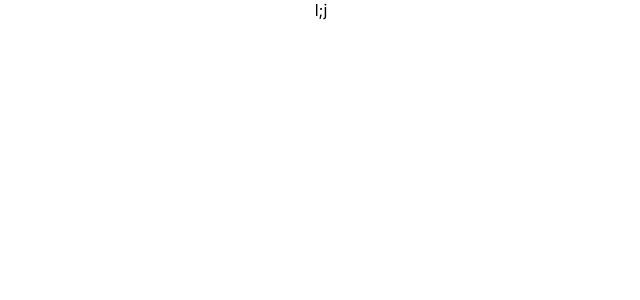
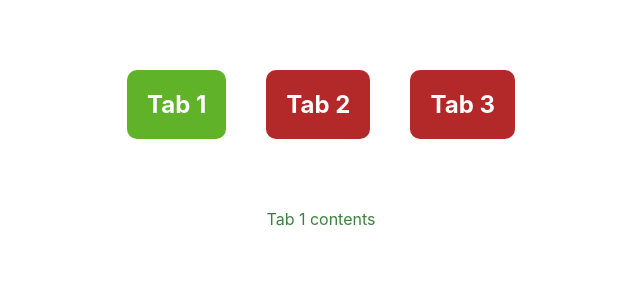
Before and after one commit to AdityaKumar-2501/React-Projects, a React (Vite) app: page / in a window 1280 px wide. Shown: the top 300 px of the page, without its empty margins (319-959 px from the left). Built offline with nearby package versions, Linux system fonts and the light colour scheme.

Commit message:
Custom Tabs Done

```diff
--- a/src/App.jsx
+++ b/src/App.jsx
@@ -9,6 +9,7 @@ import menus from "./components/tree-view/data";
 import QRcodeGenerator from "./components/qr-code";
 import LightDarkMode from "./components/light-dark-mode";
 import ScrollIndicator from "./components/scroll-indicator";
+import CustomTabs from "./components/custom-tabs/tabs-test";
 
 function App() {
     return (
@@ -38,7 +39,10 @@ function App() {
             {/* <LightDarkMode /> */}
 
             {/* Scroll Indicator */}
-            <ScrollIndicator url={"https://dummyjson.com/products?limit=100"} />
+            {/* <ScrollIndicator url={"https://dummyjson.com/products?limit=100"} /> */}
+
+            {/* Custom tabs */}
+            <CustomTabs />
         </div>
     );
 }
--- /dev/null
+++ b/src/components/custom-tabs/index.jsx
@@ -0,0 +1,27 @@
+import React, { useState } from "react";
+import "./styles.css";
+function Tabs({ tabs, onchange }) {
+    const [currentTabIndex, setCurrentTabIndex] = useState(0);
+
+    function handleClick(getIndex){
+        setCurrentTabIndex(getIndex);
+        onchange(getIndex);
+    }
+
+    return (
+        <div className="wrapper">
+            <div className="heading">
+                {tabs.map((tab, index) => (
+                    <h2 className={`${currentTabIndex === index ? "active" : "inactive"}`} onClick={() => handleClick(index)} key={tab.label}>
+                        {tab.label}
+                    </h2>
+                ))}
+            </div>
+            <div className="content">
+                {tabs[currentTabIndex] && tabs[currentTabIndex].content}
+            </div>
+        </div>
+    );
+}
+
+export default Tabs;
--- /dev/null
+++ b/src/components/custom-tabs/styles.css
@@ -0,0 +1,35 @@
+.wrapper {
+    display: flex;
+    justify-content: center;
+    align-items: center;
+    height: fit-content;
+    flex-direction: column;
+}
+
+.heading {
+    display: flex;
+    justify-content: center;
+    align-items: center;
+    gap: 40px;
+    padding: 50px 0;
+}
+
+.inactive {
+    background-color: #b32929;
+    padding: 20px;
+    border-radius: 10px;
+    color: #fff;
+    cursor: pointer;
+}
+
+.active {
+    background-color: #60b329;
+    padding: 20px;
+    border-radius: 10px;
+    color: #fff;
+    cursor: pointer;
+}
+
+.content {
+    color: rgb(60, 130, 60)
+}
--- /dev/null
+++ b/src/components/custom-tabs/tabs-test.jsx
@@ -0,0 +1,31 @@
+import React from "react";
+import Tabs from "./index.jsx";
+
+function RandomTab() {
+    return <h1>Some Random Tab</h1>;
+}
+
+function CustomTabs() {
+    const tabs = [
+        {
+            label: "Tab 1",
+            content: <div>Tab 1 contents</div>,
+        },
+        {
+            label: "Tab 2",
+            content: <div>Tab 2 contents</div>,
+        },
+        {
+            label: "Tab 3",
+            content: <RandomTab />,
+        },
+    ];
+
+    function handleOnChange(getCurrentTabIndex) {
+        console.log(getCurrentTabIndex);
+    }
+
+    return <Tabs tabs={tabs} onchange={handleOnChange} />;
+}
+
+export default CustomTabs;
```
